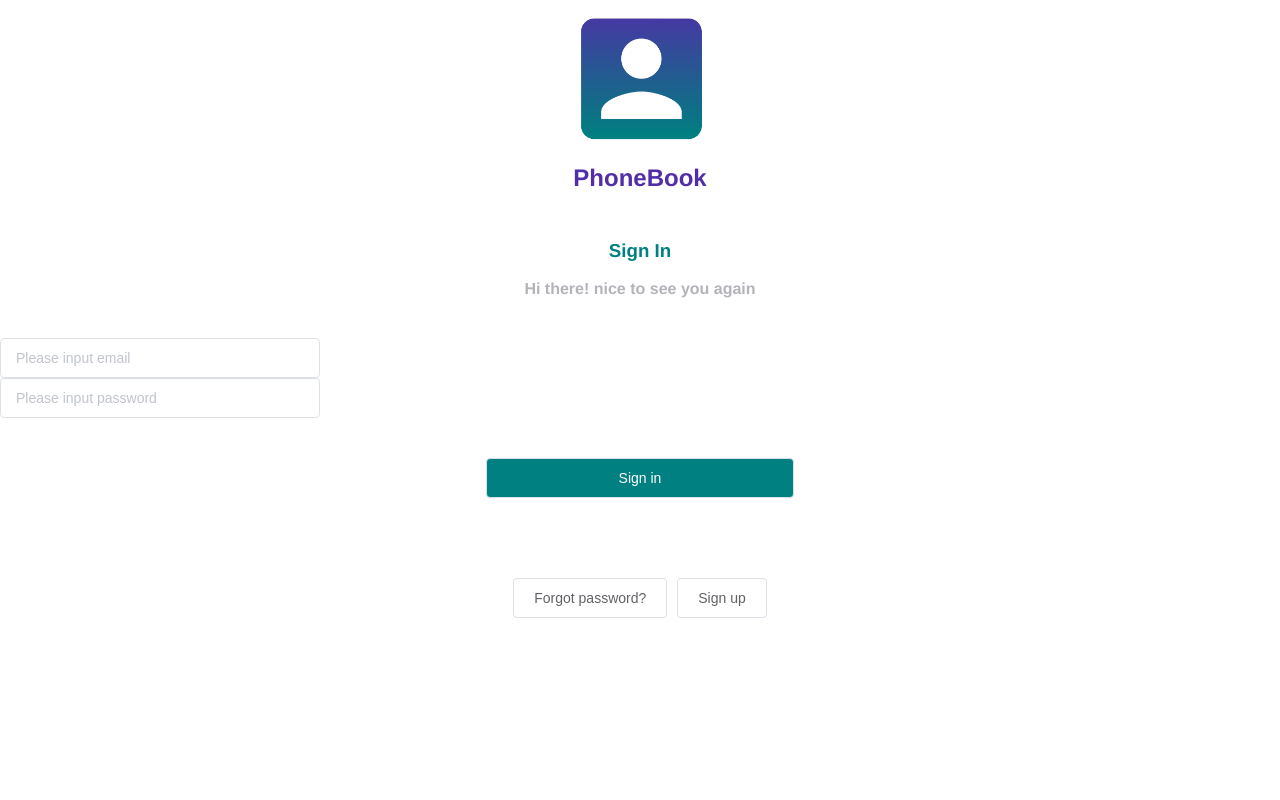
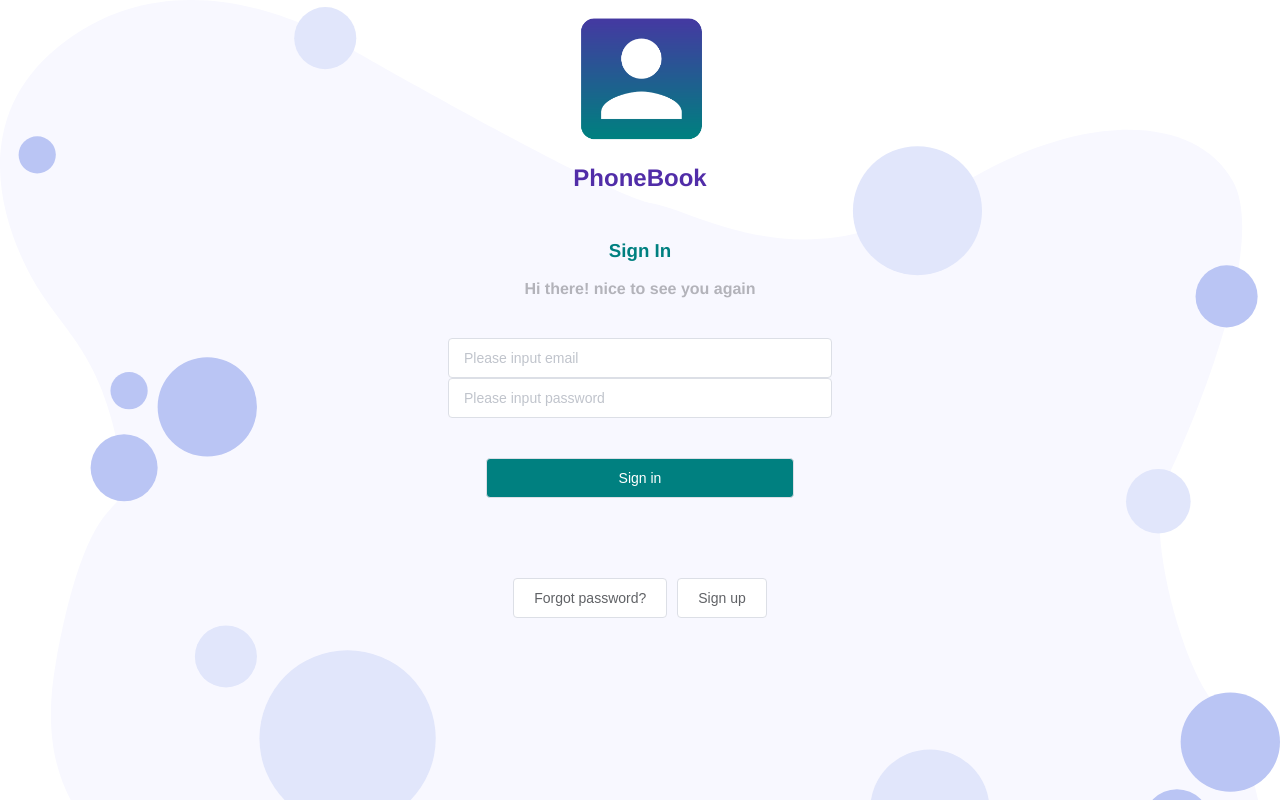
Before and after one commit to webtech-fmi/phonebook, a Vue app in the folder frontend/: page /login in a window 1280 px wide. Built offline with nearby package versions, Linux system fonts and the light colour scheme.

Commit message:
frontend: fixed form position and added background

```diff
--- a/frontend/public/index.html
+++ b/frontend/public/index.html
@@ -11,7 +11,7 @@
     <noscript>
       <strong>We're sorry but <%= htmlWebpackPlugin.options.title %> doesn't work properly without JavaScript enabled. Please enable it to continue.</strong>
     </noscript>
-    <div id="app"></div>
+    <div style="height: 100vh;" id="app"></div>
     <!-- built files will be auto injected -->
   </body>
 </html>
--- /dev/null
+++ b/frontend/src/views/Home.vue
@@ -0,0 +1,5 @@
+<script>
+export default {
+  name: 'Home',
+};
+</script>
--- a/frontend/src/views/Login.vue
+++ b/frontend/src/views/Login.vue
@@ -1,4 +1,5 @@
 <template>
+<div class="background">
     <div>
       <img class="avatar" src="../assets/avatar.png" alt="Avatar">
     </div>
@@ -22,6 +23,7 @@
         <el-button class="sign-up-button">Sign up</el-button>
 
     </div>
+</div>
 </template>
 
 <script>
@@ -35,6 +37,12 @@ export default {
 </script>
 
 <style scoped>
+ .background{
+     height: 100vh;
+     background-image: url('../assets/background.svg');
+     background-repeat: no-repeat;
+     background-size: 100%;
+ }
  .avatar {
      height: 20vh;
      padding: 1em;
@@ -54,7 +62,8 @@ export default {
      margin-bottom: 5vh;
  }
  .login-form{
-     width: 25vw;
+     width: 30vw;
+     margin:auto;
      margin-bottom: 5vh;
  }
  .sign-in-button{
```
Also changed, not shown: frontend/src/assets/background.svg (added), 1 other file (tests, documents, lock files or other folders).
